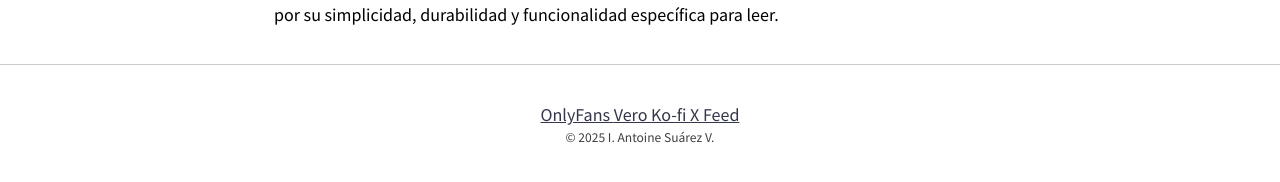
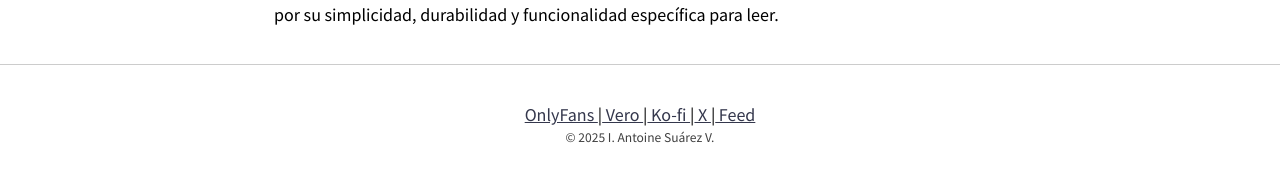
Before and after one commit to KajiiNarumi/iasuarezv, a Jekyll site: the page built from memorias.md, in a window 1280 px wide. Shown: the part 522-704 px from the top of the page. Built offline with Jekyll 4.4.1, drawn with Linux system fonts in a browser that asks for light colours; nearby versions of some CDN libraries.

Commit message:
Update footer.html

```diff
--- a/_includes/footer.html
+++ b/_includes/footer.html
@@ -1,7 +1,7 @@
 <footer id="footer" class="site-footer">
   {% include footer-custom.html %}
 
-{%- if site.footer_links -%}
+  {%- if site.footer_links -%}
   <div class="social-links">
     {%- for footer_link in site.footer_links -%}
       {%- if footer_link.url contains "://" -%}
@@ -12,6 +12,7 @@
       <a class="social-link" href="{{ url }}" title="{{ footer_link.title }}" target="_blank" rel="noopener">
         {{ footer_link.title }}
       </a>
+      {%- unless forloop.last -%} | {%- endunless -%}
     {%- endfor -%}
   </div>
 {%- endif -%}
```
